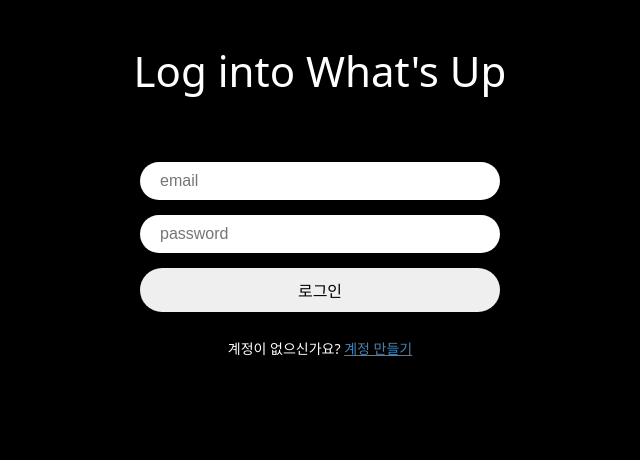
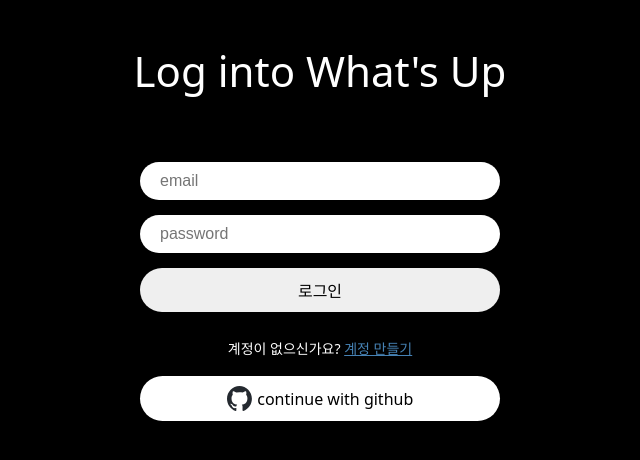
Before and after one commit to woooooooojin/WhatsUp, a React (Vite) app: page /login in a window 1280 px wide. Shown: the top 460 px of the page, without its empty margins (320-960 px from the left). Built offline with nearby package versions, Linux system fonts and the light colour scheme; no server answers; the HTML template or start-up script is replaced by a standard one.

Commit message:
github login

```diff
--- /dev/null
+++ b/src/components/GithubBtn.tsx
@@ -0,0 +1,47 @@
+import { GithubAuthProvider, signInWithPopup } from "firebase/auth"
+import { styled } from "styled-components"
+import { auth } from "../firebase"
+import { useNavigate } from "react-router-dom"
+
+const Button = styled.span`
+    width: calc(100% - 60px);
+    background-color: #fff;
+    font-weight: 500;
+    border-radius: 50px;
+    border: 0;
+    display: flex;
+    gap: 5px;
+    align-items: center;
+    justify-content: center;
+    color: black;
+    margin-top: 20px;
+    padding: 10px 20px;
+    cursor: pointer;
+`
+const Logo = styled.img`
+    height: 25px;
+`
+
+export default function GithubBtn() {
+    const navigate = useNavigate()
+    const onClick = async ()=>{
+
+        try{
+            const provider = new GithubAuthProvider();
+            await signInWithPopup(auth,provider)
+            navigate('/')
+        }catch(e){
+            console.log(e)
+        }
+    }
+
+  return (
+    <>
+        <Button onClick={onClick}>
+            <Logo src='./github-logo.svg' />
+            continue with github
+        </Button>
+
+    </>
+  )
+}
--- a/src/routes/CreateAccount.tsx
+++ b/src/routes/CreateAccount.tsx
@@ -4,6 +4,7 @@
 import { Link, useNavigate } from "react-router-dom"
 import { FirebaseError } from "firebase/app"
 import { Error, Form, Input, Switcher, Title, Wrapper } from "../components/AuthCommon"
+import GithubBtn from "../components/GithubBtn"
 
 
 export default function CreateAccount() {
@@ -66,6 +67,7 @@
           이미 계정이 있으신가요? <Link to='/login'>로그인 하기</Link>
         </Switcher>
 
+        <GithubBtn/>
       </Wrapper>
     </>
   )
--- a/src/routes/Login.tsx
+++ b/src/routes/Login.tsx
@@ -4,6 +4,7 @@
 import { FirebaseError } from "firebase/app"
 import { signInWithEmailAndPassword } from "firebase/auth"
 import { Error, Form, Input, Switcher, Title, Wrapper } from "../components/AuthCommon"
+import GithubBtn from "../components/GithubBtn"
 
 
 
@@ -58,6 +59,8 @@
         <Switcher>
           계정이 없으신가요? <Link to='/create-account'>계정 만들기</Link>
         </Switcher>
+
+        <GithubBtn/>
       </Wrapper>
     </>
   )
```
Also changed, not shown: public/github-logo.svg (added).
